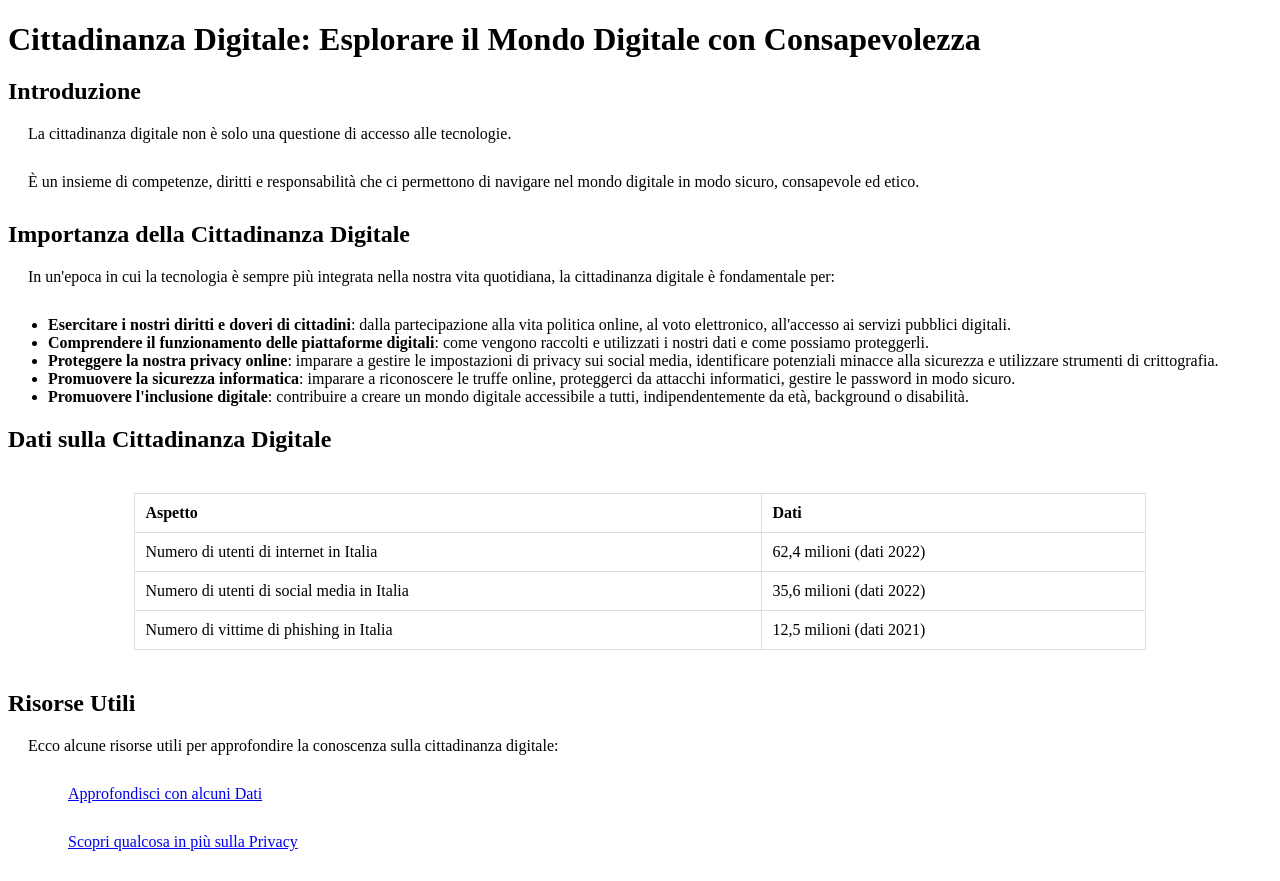
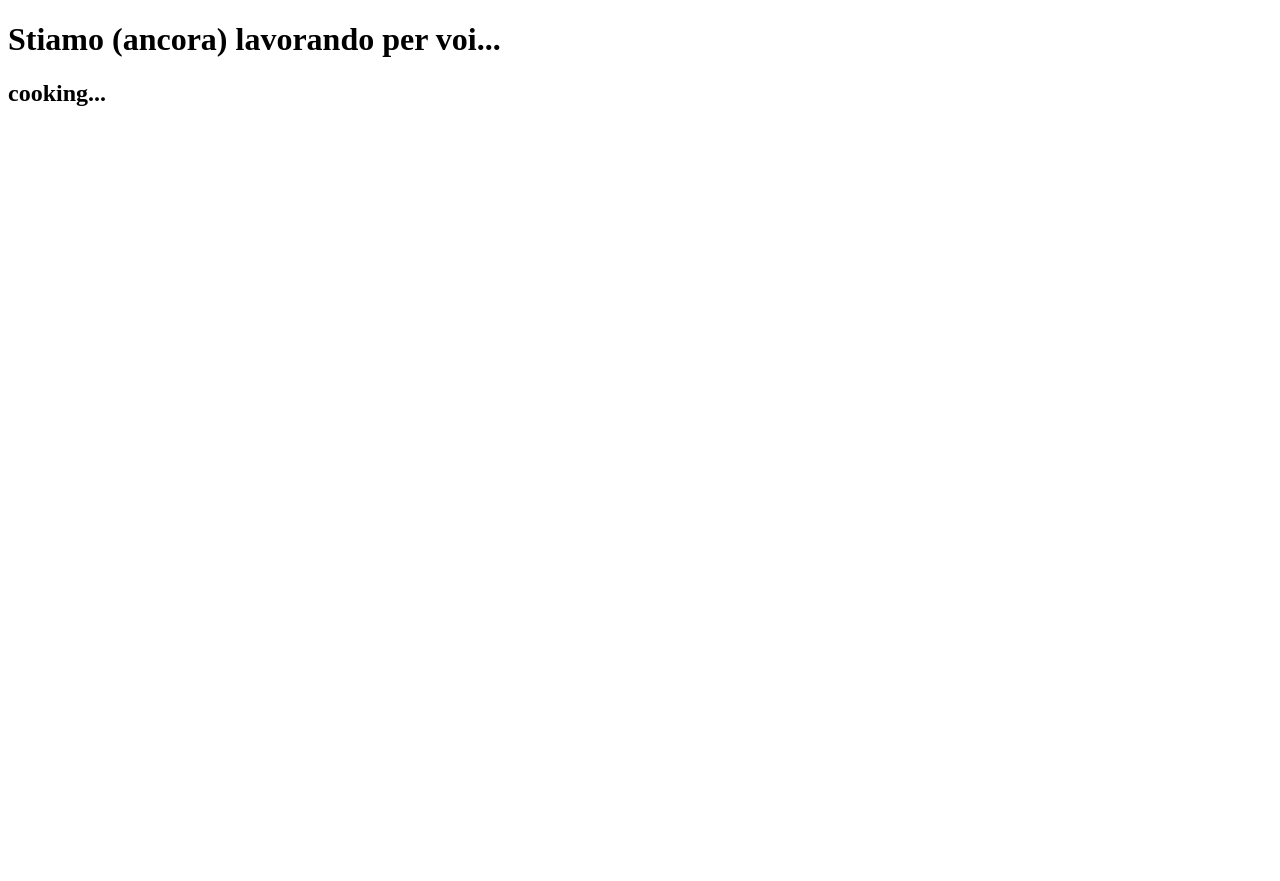
Before and after one commit to TaccoTacco24/informatica-orario-scolastico, a plain HTML site: page index.html in a window 1280 px wide. After the commit the page ends 800 px from the top, so only its background shows below. Drawn offline with Linux system fonts and the light colour scheme.

Commit message:
Update index.html

```diff
--- a/index.html
+++ b/index.html
@@ -1,78 +1,9 @@
 <!DOCTYPE html>
 <html lang="it">
 <head>
-    <meta charset="UTF-8">
-    <meta name="viewport" content="width=device-width, initial-scale=1.0">
-    <title>Cittadinanza Digitale</title>
-    <link rel="stylesheet" href="style.css">
-    <style>
-        h1, h2 {
-            margin-bottom: 20px;
-        }
-
-        p {
-            margin-bottom: 30px;
-            text-indent: 20px;
-        }
-
-        p::first-line {
-            text-indent: 0;
-        }
-
-        table {
-            width: 80%;
-            margin: 40px auto;
-            border-collapse: collapse;
-        }
-
-        th, td {
-            border: 1px solid #ddd;
-            padding: 10px;
-            text-align: left;
-        }
-    </style>
+    <title>taccotacco is still cooking...</title>
 </head>
 <body>
     <div class="container">
-        <h1>Cittadinanza Digitale: Esplorare il Mondo Digitale con Consapevolezza</h1>
-        <h2>Introduzione</h2>
-        <p>La cittadinanza digitale non è solo una questione di accesso alle tecnologie.</p>
-		<p>È un insieme di competenze, diritti e responsabilità che ci permettono di navigare nel mondo digitale in modo sicuro, consapevole ed etico.</p>
-
-        <h2>Importanza della Cittadinanza Digitale</h2>
-        <p>In un'epoca in cui la tecnologia è sempre più integrata nella nostra vita quotidiana, la cittadinanza digitale è fondamentale per:</p>
-
-        <ul>
-            <li><strong>Esercitare i nostri diritti e doveri di cittadini</strong>: dalla partecipazione alla vita politica online, al voto elettronico, all'accesso ai servizi pubblici digitali.</li>
-            <li><strong>Comprendere il funzionamento delle piattaforme digitali</strong>: come vengono raccolti e utilizzati i nostri dati e come possiamo proteggerli.</li>
-            <li><strong>Proteggere la nostra privacy online</strong>: imparare a gestire le impostazioni di privacy sui social media, identificare potenziali minacce alla sicurezza e utilizzare strumenti di crittografia.</li>
-            <li><strong>Promuovere la sicurezza informatica</strong>: imparare a riconoscere le truffe online, proteggerci da attacchi informatici, gestire le password in modo sicuro.</li>
-            <li><strong>Promuovere l'inclusione digitale</strong>: contribuire a creare un mondo digitale accessibile a tutti, indipendentemente da età, background o disabilità.</li>
-        </ul>
-
-        <h2>Dati sulla Cittadinanza Digitale</h2>
-        <table>
-            <tr>
-                <th>Aspetto</th>
-                <th>Dati</th>
-            </tr>
-            <tr>
-                <td>Numero di utenti di internet in Italia</td>
-                <td>62,4 milioni (dati 2022)</td>
-            </tr>
-            <tr>
-                <td>Numero di utenti di social media in Italia</td>
-                <td>35,6 milioni (dati 2022)</td>
-            </tr>
-            <tr>
-                <td>Numero di vittime di phishing in Italia</td>
-                <td>12,5 milioni (dati 2021)</td>
-            </tr>
-        </table>
-
-        <h2>Risorse Utili</h2>
-        <p>Ecco alcune risorse utili per approfondire la conoscenza sulla cittadinanza digitale:</p>
-
-        <ul>
-           <p><a href="dati.html">Approfondisci con alcuni Dati</a></p>
-        <p><a href="privacy.html">Scopri qualcosa in più sulla Privacy</a></p>
+        <h1>Stiamo (ancora) lavorando per voi...</h1>
+        <h2>cooking...</h2>
```
